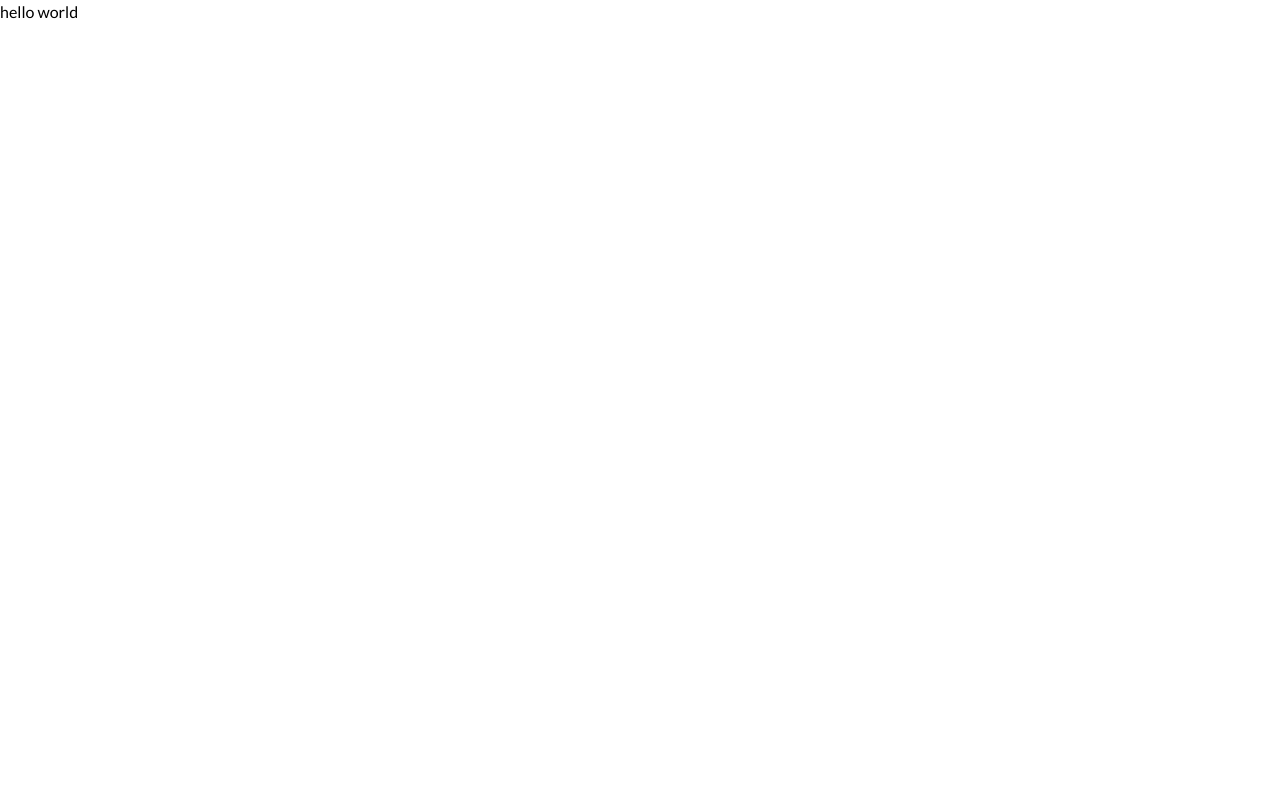
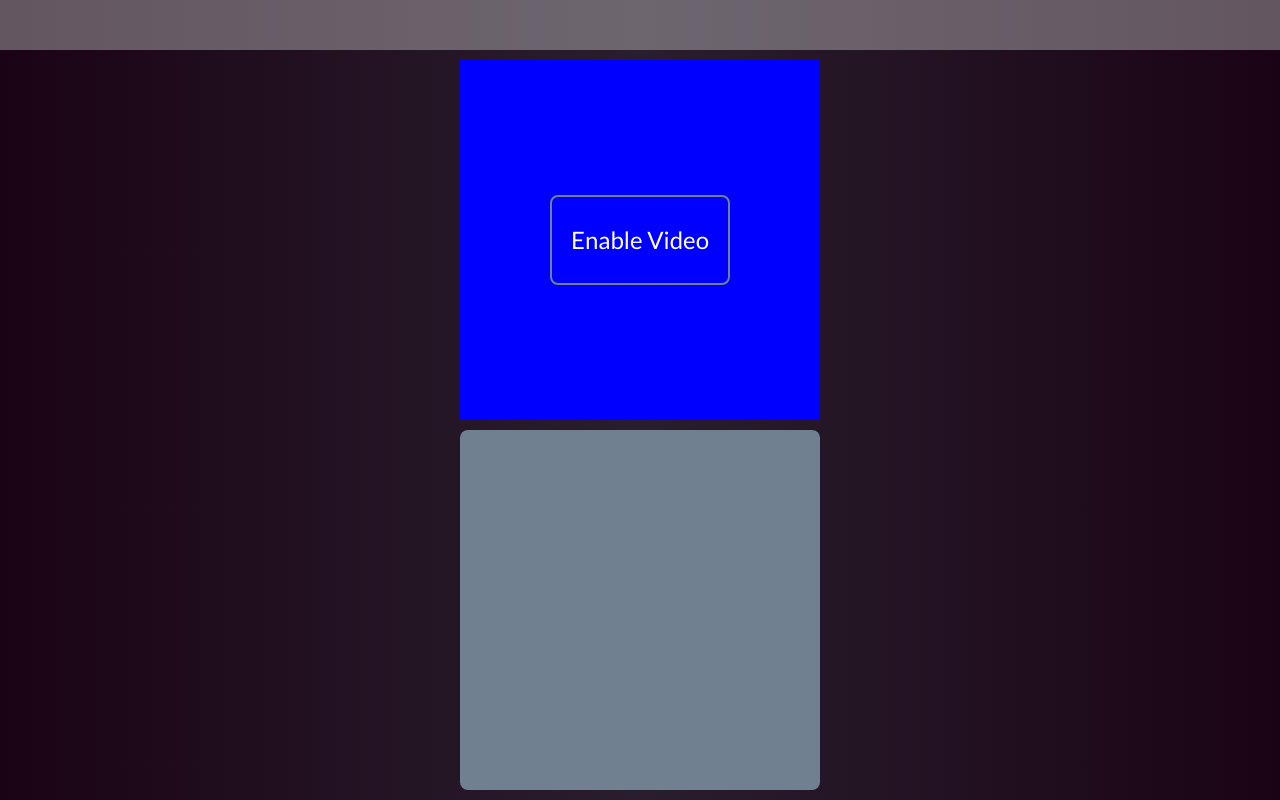
Before and after one commit to nolenroyalty/paccam, a React app: page / in a window 1280 px wide. Built offline with nearby package versions, Linux system fonts and the light colour scheme.

Commit message:
layout stuff

```diff
--- a/src/components/App/App.js
+++ b/src/components/App/App.js
@@ -1,7 +1,83 @@
 import React from "react";
+import styled from "styled-components";
+import Playfield from "../Playfield";
+import VideoFrame from "../VideoFrame";
+import StatusBar from "../StatusBar";
 
 function App() {
-  return <main>hello world</main>;
+  return (
+    <GameHolder>
+      <Header />
+      <One>
+        <VideoFrame />
+      </One>
+      <Two />
+    </GameHolder>
+  );
 }
 
+const GameHolder = styled.div`
+  display: grid;
+  grid-template-areas:
+    "header"
+    "videoframe"
+    "playfield";
+  grid-template-rows: auto 1fr 1fr;
+  width: 100vw;
+  height: 100vh;
+  gap: 10px;
+  align-content: space-between;
+  padding-bottom: 10px;
+
+  --max-size: min(calc(50vh - 40px), calc(100vw - 25px));
+`;
+
+const Header = styled.div`
+  grid-area: header;
+  background-color: #d3d3d366;
+  height: 50px;
+`;
+
+const FittedSquare = styled.div`
+  aspect-ratio: 1 / 1;
+  max-width: var(--max-size);
+  max-height: var(--max-size);
+  width: 100%;
+  height: 100%;
+  justify-self: center;
+  border-radius: 8px;
+`;
+
+const One = styled(FittedSquare)`
+  grid-area: videoframe;
+  background-color: lightblue;
+`;
+
+const Two = styled(FittedSquare)`
+  grid-area: playfield;
+  background-color: slategrey;
+`;
+
+// const MaxWidthWrapper = styled.div`
+//   max-width: 800px;
+//   padding: 0 32px;
+//   margin: 0 auto;
+//   background-color: slategrey;
+// `;
+
+// const Wrapper = styled.div`
+//   display: flex;
+//   height: 100%;
+//   flex-direction: column;
+// `;
+
+// const InnerWrapper = styled.div`
+//   flex-grow: 1;
+//   display: grid;
+//   flex-direction: column;
+//   align-items: center;
+//   background-color: green;
+//   grid-template-columns: 1fr;
+// `;
+
 export default App;
--- /dev/null
+++ b/src/components/Playfield/Playfield.js
@@ -0,0 +1,13 @@
+import React from "react";
+import styled from "styled-components";
+
+function Playfield() {
+  return <Wrapper>a</Wrapper>;
+}
+
+const Wrapper = styled.div`
+  background-color: red;
+  aspect-ratio: 1/1;
+`;
+
+export default Playfield;
--- /dev/null
+++ b/src/components/Playfield/index.js
@@ -0,0 +1,2 @@
+export * from './Playfield';
+export { default } from './Playfield';
--- /dev/null
+++ b/src/components/StatusBar/StatusBar.js
@@ -0,0 +1,14 @@
+import React from "react";
+import styled from "styled-components";
+
+function StatusBar() {
+  return <Wrapper />;
+}
+
+const Wrapper = styled.div`
+  background-color: slateblue;
+  width: 100%;
+  height: 20px;
+`;
+
+export default StatusBar;
--- /dev/null
+++ b/src/components/StatusBar/index.js
@@ -0,0 +1,2 @@
+export * from "./StatusBar";
+export { default } from "./StatusBar";
--- /dev/null
+++ b/src/components/UnstyledButton/UnstyledButton.js
@@ -0,0 +1,16 @@
+import React from "react";
+import styled from "styled-components";
+
+function UnstyledButton({ children, ...props }) {
+  return <Button {...props}>{children}</Button>;
+}
+
+const Button = styled.button`
+  background-color: transparent;
+  border: none;
+  color: inherit;
+  font: inherit;
+  cursor: pointer;
+`;
+
+export default UnstyledButton;
--- /dev/null
+++ b/src/components/UnstyledButton/index.js
@@ -0,0 +1,2 @@
+export * from './UnstyledButton';
+export { default } from './UnstyledButton';
--- /dev/null
+++ b/src/components/VideoFrame/VideoFrame.js
@@ -0,0 +1,67 @@
+import React from "react";
+import styled from "styled-components";
+import UnstyledButton from "../UnstyledButton";
+
+function VideoFrame() {
+  const videoRef = React.useRef();
+  const [videoEnabled, setVideoEnabled] = React.useState(false);
+  const [buttonDisabled, setButtonDisabled] = React.useState(false);
+
+  const onClick = React.useCallback(() => {
+    // hook video up to webcam
+    setButtonDisabled(true);
+    navigator.mediaDevices
+      .getUserMedia({ video: true })
+      .then((stream) => {
+        videoRef.current.srcObject = stream;
+        setVideoEnabled(true);
+      })
+      .catch((err) => {
+        console.error("Error accessing the camera.", err);
+      });
+  }, [videoRef]);
+
+  return (
+    <Wrapper>
+      <EnableVideoButton $disabled={buttonDisabled} onClick={onClick}>
+        <ButtonText>Enable Video</ButtonText>
+      </EnableVideoButton>
+      <Video autoPlay muted ref={videoRef} />
+    </Wrapper>
+  );
+}
+
+const ButtonText = styled.p`
+  font-size: 1.5rem;
+  color: white;
+`;
+
+const EnableVideoButton = styled(UnstyledButton)`
+  position: absolute;
+  top: 50%;
+  left: 50%;
+  transform: translate(-50%, -50%);
+  width: 50%;
+  height: 25%;
+  border-radius: 8px;
+  border: 2px solid slategrey;
+  pointer-events: ${(props) => (props.$disabled ? "none" : "auto")};
+  opacity: ${(props) => (props.$disabled ? 0 : 1)};
+  transition: opacity 1s;
+`;
+
+const Wrapper = styled.div`
+  background-color: blue;
+  position: relative;
+  width: 100%;
+  height: 100%;
+`;
+
+const Video = styled.video`
+  object-fit: cover;
+  width: 100%;
+  height: 100%;
+  pointer-events: none;
+`;
+
+export default VideoFrame;
--- /dev/null
+++ b/src/components/VideoFrame/index.js
@@ -0,0 +1,2 @@
+export * from './VideoFrame';
+export { default } from './VideoFrame';
--- a/src/global-styles.css
+++ b/src/global-styles.css
@@ -17,7 +17,8 @@ body {
 body {
   line-height: 1.5;
   -webkit-font-smoothing: antialiased;
-  font-family: 'Lato', sans-serif;
+  font-family: "Lato", sans-serif;
+  background: linear-gradient(to right, #1a0315, #291e2d, #1a0315);
 }
 img,
 picture,
```
Also changed, not shown: static/screenshot.png (added).
